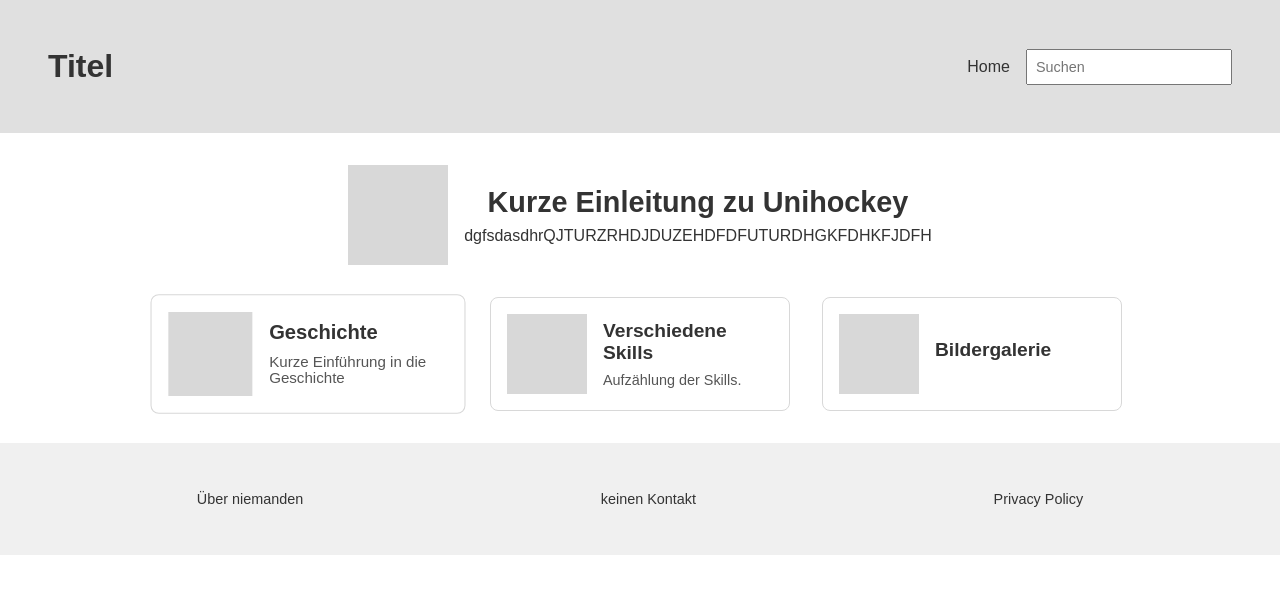
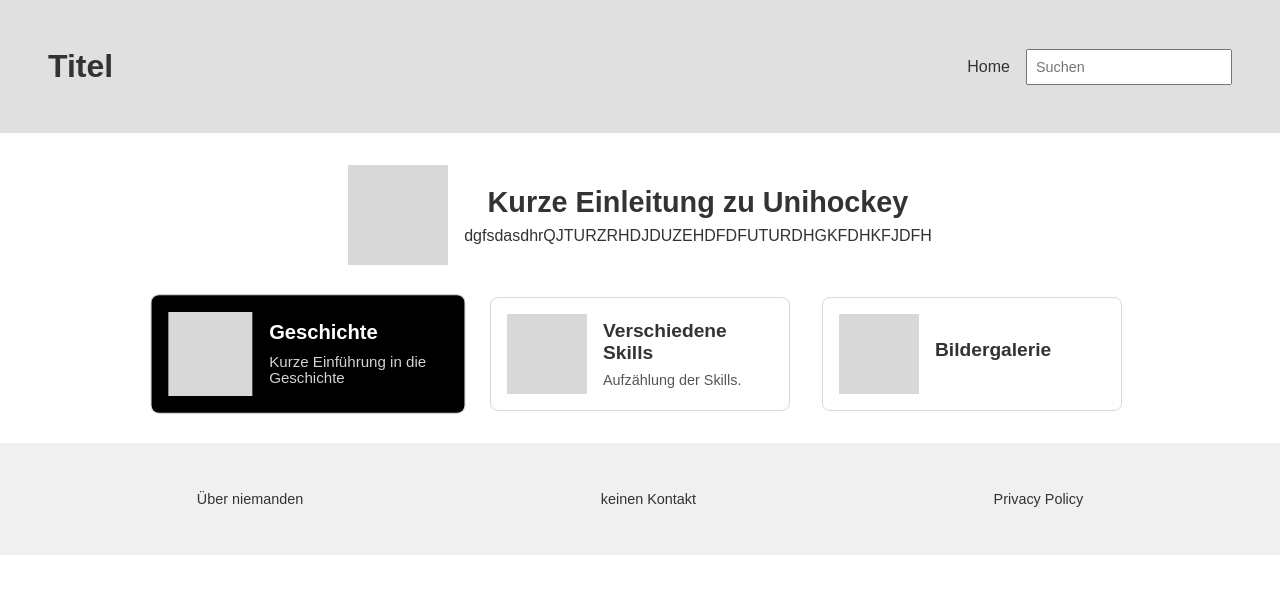
Before and after one commit to Niuslou/prog2, a React (Create React App) app in the folder unihockey-website/: page / in a window 1280 px wide. In both pictures the pointer is over the link 308 px from the left and 354 px from the top of the page. Shown: the top 594 px of the page. Built offline with nearby package versions, Linux system fonts and the light colour scheme.

Commit message:
css (Links schöner)

```diff
--- a/unihockey-website/src/App.css
+++ b/unihockey-website/src/App.css
@@ -78,6 +78,8 @@
 
 .section-card:hover {
   transform: scale(1.05);
+  background-color: black;
+  color: white;
 }
 
 .card-image {
@@ -102,6 +104,10 @@
   color: #555;
 }
 
+.section-card:hover p{
+  color: lightgray;
+}
+
 .footer {
   display: flex;
   justify-content: space-around;
```
